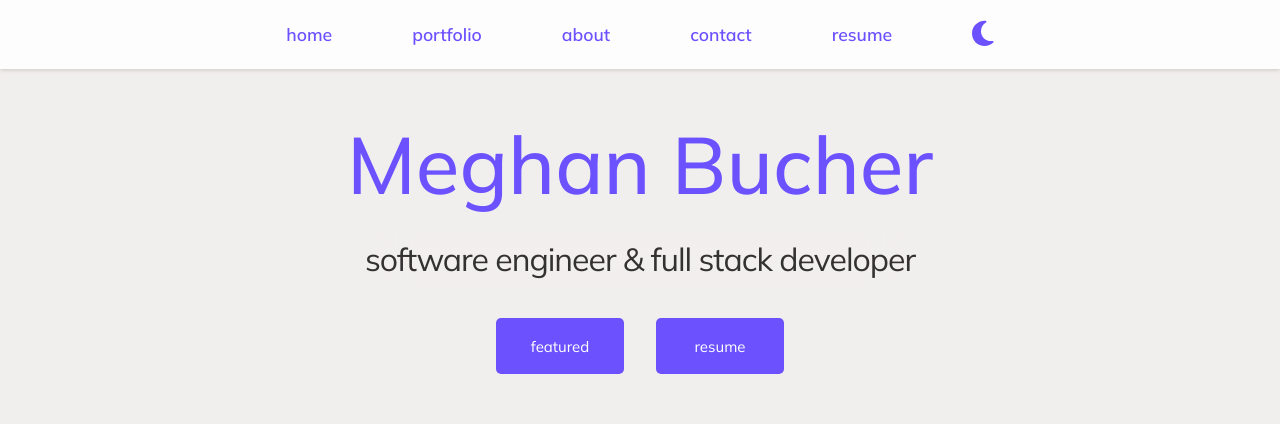
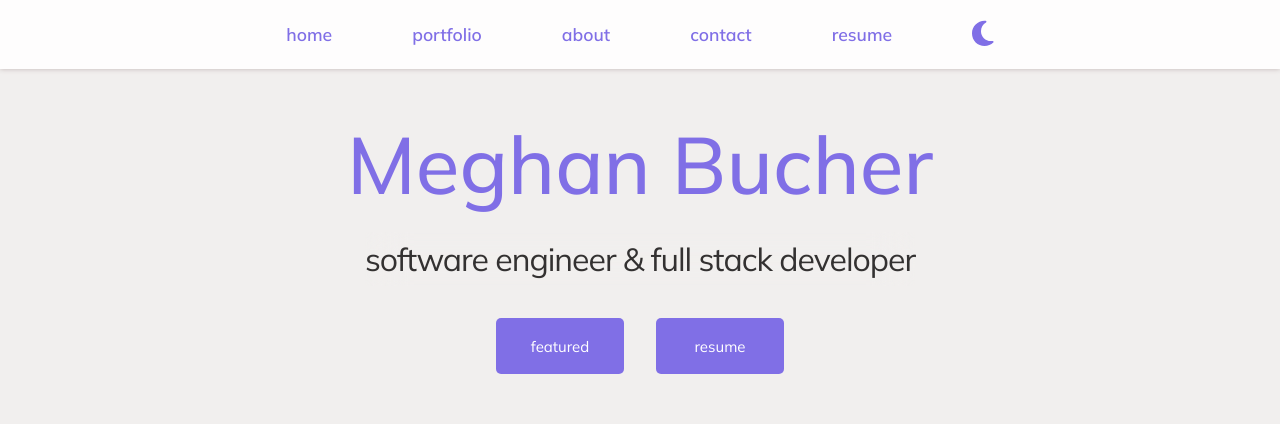
Before and after one commit to megbuch/portfolio-v2, a React (Create React App) app: page / in a window 1280 px wide. Shown: the top 424 px of the page. Built offline with nearby package versions, Linux system fonts and the light colour scheme.

Commit message:
adjusts colors on light mode

```diff
--- a/src/index.css
+++ b/src/index.css
@@ -3,7 +3,7 @@
 :root {
   --background-color: white;
   --light-main: #907cff;
-  --bright-main: #6c52ff;
+  --bright-main: #806fe6;
   --dark-main: #4f34e2;
   --transparent-white: #ffffffe0;
   --accent-gray-line: #f1efee;
```
